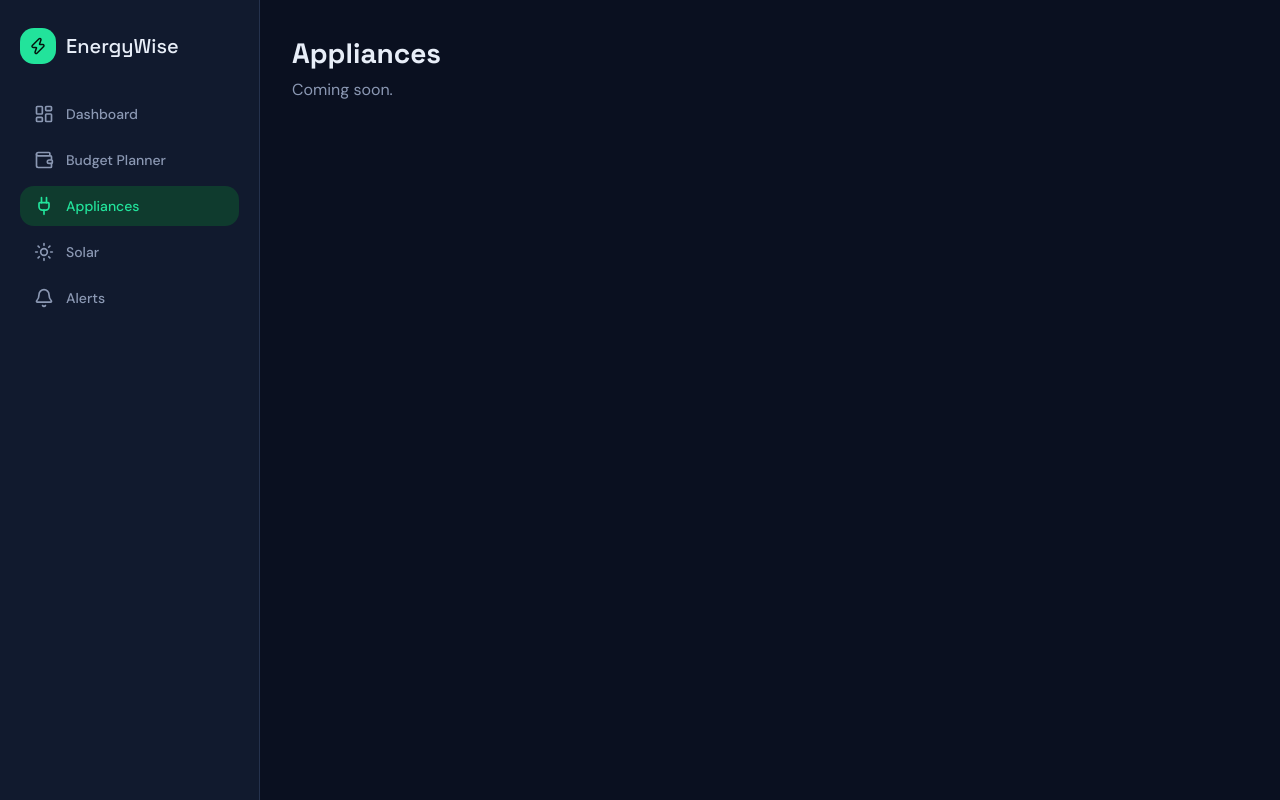
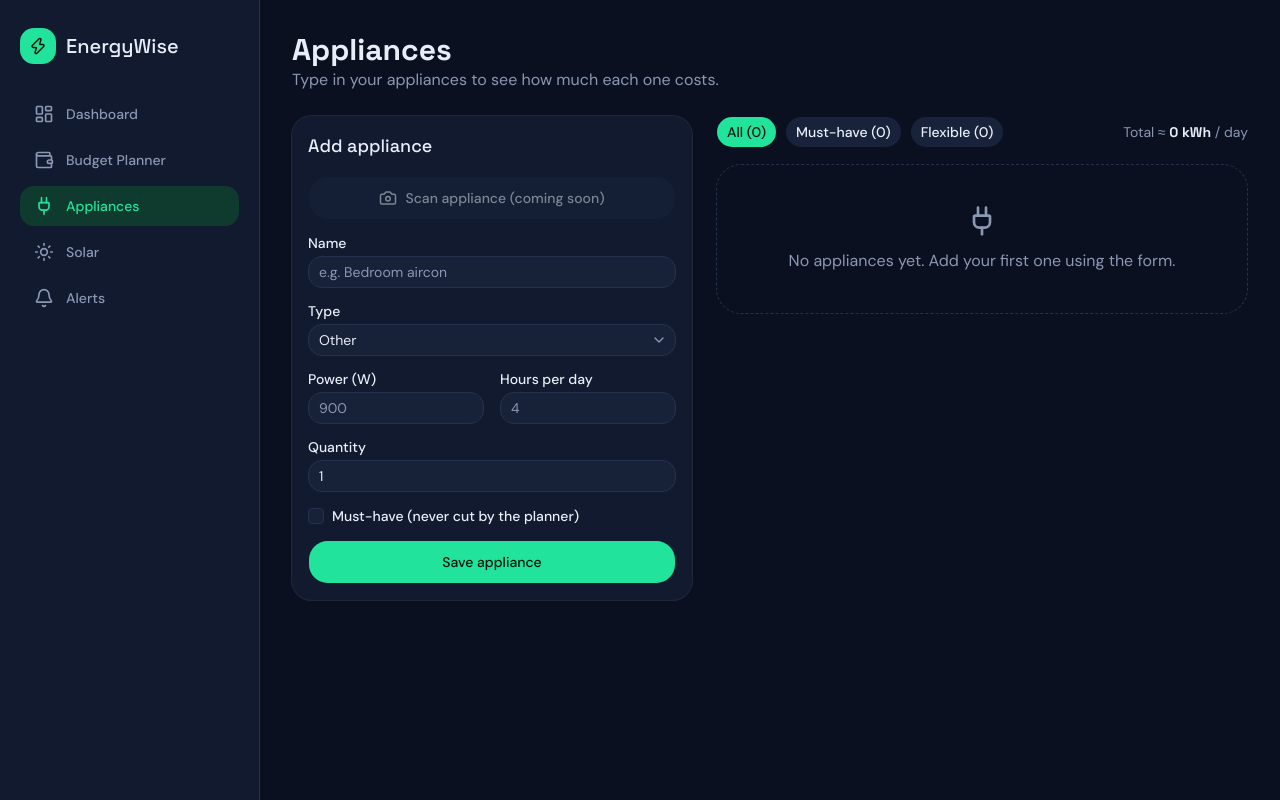
Before and after one commit to zora-ao/2B-Continue, a React (Vite) app in the folder frontend/: page /appliances in a window 1280 px wide. Built offline with nearby package versions, Linux system fonts and the light colour scheme.

Commit message:
feat(frontend): add appliances page with manual entry form

```diff
--- a/frontend/src/App.jsx
+++ b/frontend/src/App.jsx
@@ -1,5 +1,6 @@
 import { Route, Routes } from "react-router-dom";
 import Sidebar from "./components/Sidebar.jsx";
+import AppliancesPage from "./pages/Appliances/AppliancesPage.jsx";
 import Placeholder from "./pages/Placeholder.jsx";
 
 export default function App() {
@@ -11,7 +12,7 @@ export default function App() {
         <Routes>
           <Route path="/" element={<Placeholder title="Dashboard" />} />
           <Route path="/budget" element={<Placeholder title="Budget Planner" />} />
-          <Route path="/appliances" element={<Placeholder title="Appliances" />} />
+          <Route path="/appliances" element={<AppliancesPage />} />
           <Route path="/solar" element={<Placeholder title="Solar" />} />
           <Route path="/alerts" element={<Placeholder title="Alerts" />} />
         </Routes>
--- /dev/null
+++ b/frontend/src/pages/Appliances/ApplianceForm.jsx
@@ -0,0 +1,176 @@
+import { useEffect, useState } from "react";
+import { Camera } from "lucide-react";
+import { Button } from "@/components/ui/button";
+import { Card, CardContent, CardHeader, CardTitle } from "@/components/ui/card";
+import { Checkbox } from "@/components/ui/checkbox";
+import { Input } from "@/components/ui/input";
+import { Label } from "@/components/ui/label";
+import {
+  Select,
+  SelectContent,
+  SelectItem,
+  SelectTrigger,
+  SelectValue,
+} from "@/components/ui/select";
+import { dailyKwh, formatKwh, formatPeso, monthlyCost } from "@/lib/energy";
+import {
+  APPLIANCE_TYPES,
+  EMPTY_FORM,
+  applianceToForm,
+  parseApplianceForm,
+} from "./applianceForm.js";
+
+// Add or edit one appliance.
+//   editing  – the appliance being edited, or null when adding a new one
+//   onSubmit – called with the checked appliance data
+//   onCancel – called when the user stops editing
+export default function ApplianceForm({ editing, onSubmit, onCancel }) {
+  const [form, setForm] = useState(EMPTY_FORM);
+  const [errors, setErrors] = useState({});
+
+  // When the user clicks Edit on a card, load that appliance into the form.
+  useEffect(() => {
+    setForm(editing ? applianceToForm(editing) : EMPTY_FORM);
+    setErrors({});
+  }, [editing]);
+
+  // Updates one field, e.g. updateField("watts", "900").
+  function updateField(field, value) {
+    setForm({ ...form, [field]: value });
+  }
+
+  function handleSubmit(event) {
+    event.preventDefault();
+    const result = parseApplianceForm(form);
+    setErrors(result.errors);
+    if (result.appliance) {
+      onSubmit(result.appliance);
+      setForm(EMPTY_FORM);
+    }
+  }
+
+  // Live preview: only shown once the numbers are valid.
+  const preview = parseApplianceForm(form).appliance;
+
+  return (
+    <Card>
+      <CardHeader>
+        <CardTitle className="font-heading text-lg">
+          {editing ? "Edit appliance" : "Add appliance"}
+        </CardTitle>
+      </CardHeader>
+
+      <CardContent>
+        <form onSubmit={handleSubmit} className="flex flex-col gap-4" noValidate>
+          {/* The camera scan comes later (Google Vision). */}
+          <Button type="button" variant="secondary" size="lg" disabled>
+            <Camera />
+            Scan appliance (coming soon)
+          </Button>
+
+          <Field id="name" label="Name" error={errors.name}>
+            <Input
+              id="name"
+              placeholder="e.g. Bedroom aircon"
+              value={form.name}
+              aria-invalid={Boolean(errors.name)}
+              onChange={(event) => updateField("name", event.target.value)}
+            />
+          </Field>
+
+          <Field id="type" label="Type">
+            <Select value={form.type} onValueChange={(value) => updateField("type", value)}>
+              <SelectTrigger id="type" className="w-full">
+                <SelectValue />
+              </SelectTrigger>
+              <SelectContent>
+                {APPLIANCE_TYPES.map((type) => (
+                  <SelectItem key={type.value} value={type.value}>
+                    {type.label}
+                  </SelectItem>
+                ))}
+              </SelectContent>
+            </Select>
+          </Field>
+
+          <div className="grid grid-cols-2 gap-4">
+            <Field id="watts" label="Power (W)" error={errors.watts}>
+              <Input
+                id="watts"
+                type="number"
+                min="0"
+                placeholder="900"
+                value={form.watts}
+                aria-invalid={Boolean(errors.watts)}
+                onChange={(event) => updateField("watts", event.target.value)}
+              />
+            </Field>
+
+            <Field id="hoursPerDay" label="Hours per day" error={errors.hoursPerDay}>
+              <Input
+                id="hoursPerDay"
+                type="number"
+                min="0"
+                max="24"
+                step="0.5"
+                placeholder="4"
+                value={form.hoursPerDay}
+                aria-invalid={Boolean(errors.hoursPerDay)}
+                onChange={(event) => updateField("hoursPerDay", event.target.value)}
+              />
+            </Field>
+          </div>
+
+          <Field id="quantity" label="Quantity" error={errors.quantity}>
+            <Input
+              id="quantity"
+              type="number"
+              min="1"
+              step="1"
+              value={form.quantity}
+              aria-invalid={Boolean(errors.quantity)}
+              onChange={(event) => updateField("quantity", event.target.value)}
+            />
+          </Field>
+
+          <div className="flex items-center gap-2">
+            <Checkbox
+              id="isMustHave"
+              checked={form.isMustHave}
+              onCheckedChange={(checked) => updateField("isMustHave", checked === true)}
+            />
+            <Label htmlFor="isMustHave">Must-have (never cut by the planner)</Label>
+          </div>
+
+          {preview && (
+            <p className="rounded-lg bg-secondary px-3 py-2 text-sm text-muted-foreground">
+              ≈ {formatKwh(dailyKwh(preview))}/day · {formatPeso(monthlyCost(preview))}/month
+            </p>
+          )}
+
+          <div className="flex gap-2">
+            <Button type="submit" size="lg" className="flex-1">
+              {editing ? "Save changes" : "Save appliance"}
+            </Button>
+            {editing && (
+              <Button type="button" variant="outline" size="lg" onClick={onCancel}>
+                Cancel
+              </Button>
+            )}
+          </div>
+        </form>
+      </CardContent>
+    </Card>
+  );
+}
+
+// A label, the input, and the error message under it.
+function Field({ id, label, error, children }) {
+  return (
+    <div className="flex flex-col gap-1.5">
+      <Label htmlFor={id}>{label}</Label>
+      {children}
+      {error && <p className="text-sm text-danger">{error}</p>}
+    </div>
+  );
+}
--- /dev/null
+++ b/frontend/src/pages/Appliances/AppliancesPage.jsx
@@ -0,0 +1,97 @@
+import { useState } from "react";
+import {
+  AlertDialog,
+  AlertDialogAction,
+  AlertDialogCancel,
+  AlertDialogContent,
+  AlertDialogDescription,
+  AlertDialogFooter,
+  AlertDialogHeader,
+  AlertDialogTitle,
+} from "@/components/ui/alert-dialog";
+import ApplianceForm from "./ApplianceForm.jsx";
+import ApplianceList from "./ApplianceList.jsx";
+
+// The Appliances page: a form on the left, the list on the right.
+//
+// For now the list lives only in this page's state (it resets on refresh).
+// When the backend is ready, swap these state updates for API calls.
+export default function AppliancesPage() {
+  const [appliances, setAppliances] = useState([]);
+  const [editing, setEditing] = useState(null); // appliance being edited
+  const [deleting, setDeleting] = useState(null); // appliance waiting for "Delete?" confirm
+
+  function handleSubmit(applianceData) {
+    if (editing) {
+      // Replace the edited appliance, keeping its id.
+      setAppliances(
+        appliances.map((appliance) =>
+          appliance.id === editing.id ? { ...applianceData, id: editing.id } : appliance,
+        ),
+      );
+      setEditing(null);
+    } else {
+      setAppliances([...appliances, { ...applianceData, id: crypto.randomUUID() }]);
+    }
+  }
+
+  function confirmDelete() {
+    setAppliances(appliances.filter((appliance) => appliance.id !== deleting.id));
+    if (editing?.id === deleting.id) {
+      setEditing(null);
+    }
+    setDeleting(null);
+  }
+
+  return (
+    <div className="flex flex-col gap-6">
+      <header>
+        <h1 className="text-3xl font-bold">Appliances</h1>
+        <p className="text-muted-foreground">
+          Type in your appliances to see how much each one costs.
+        </p>
+      </header>
+
+      <div className="flex flex-col gap-6 lg:flex-row lg:items-start">
+        <div className="w-full lg:w-[400px] lg:shrink-0">
+          <ApplianceForm
+            editing={editing}
+            onSubmit={handleSubmit}
+            onCancel={() => setEditing(null)}
+          />
+        </div>
+
+        <div className="min-w-0 flex-1">
+          <ApplianceList
+            appliances={appliances}
+            onEdit={setEditing}
+            onDelete={setDeleting}
+          />
+        </div>
+      </div>
+
+      {/* "Are you sure?" dialog for deleting */}
+      <AlertDialog
+        open={deleting !== null}
+        onOpenChange={(open) => {
+          if (!open) setDeleting(null);
+        }}
+      >
+        <AlertDialogContent>
+          <AlertDialogHeader>
+            <AlertDialogTitle>Delete {deleting?.name}?</AlertDialogTitle>
+            <AlertDialogDescription>
+              It will be removed from your appliance list.
+            </AlertDialogDescription>
+          </AlertDialogHeader>
+          <AlertDialogFooter>
+            <AlertDialogCancel>Cancel</AlertDialogCancel>
+            <AlertDialogAction variant="destructive" onClick={confirmDelete}>
+              Delete
+            </AlertDialogAction>
+          </AlertDialogFooter>
+        </AlertDialogContent>
+      </AlertDialog>
+    </div>
+  );
+}
```
